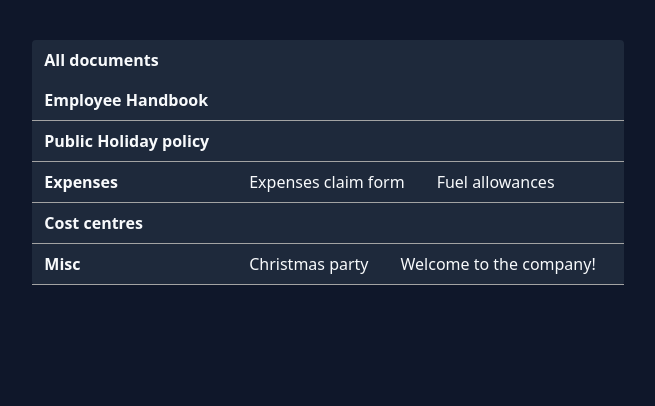
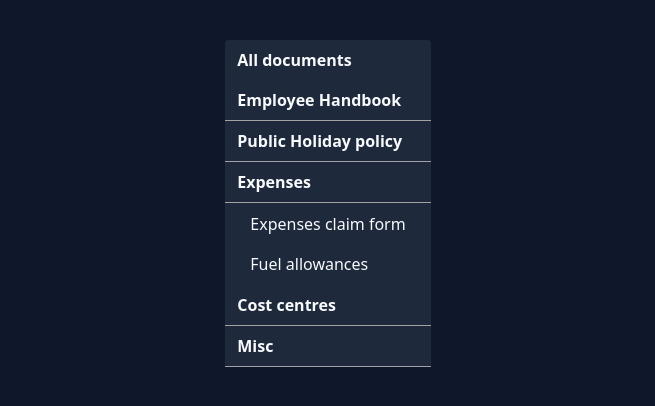
Before and after one commit to jesswils/front-end-brightHR, a Next.js app: page / in a window 1280 px wide. Both pictures are taken after a click on the element "Expenses". Shown: the top 406 px of the page, without its empty margins (312-967 px from the left). Built offline with nearby package versions, Linux system fonts and the light colour scheme.

Commit message:
Refactor and test passing

```diff
--- a/src/components/Table.tsx
+++ b/src/components/Table.tsx
@@ -1,11 +1,13 @@
-import { useState } from 'react';
+import React, { useState } from 'react';
 import { data } from '../data';
 
 const Table = () => {
-	const [isVisible, setIsVisible] = useState<boolean>(false);
+	const [expandedFolder, setExpandedFolder] = useState<string | null>(null);
 
-	const handleFolders = () => {
-		setIsVisible((prevState) => !prevState);
+	const handleFolders = (folderName: string) => {
+		setExpandedFolder(
+			(prevFolder) => (prevFolder === folderName ? null : folderName) // Toggle the expandedFolder state to either the clicked folder name or null
+		);
 	};
 
 	return (
@@ -15,33 +17,36 @@ const Table = () => {
 					<tr>
 						<th className='py-2 px-3'>All documents</th>
 					</tr>
-					{data.map((document, key) =>
-						document.type === 'folder' ? (
+					{data.map((document, key) => (
+						<React.Fragment key={key}>
+							{document.type === 'folder' && (
+								<>
 									<tr
-								key={key}
 										className='px-6 py-4 whitespace-nowrap border-b border-neutral-400 rounded hover:cursor-pointer'
-								onClick={handleFolders}
+										onClick={() => handleFolders(document.name)}
 									>
 										<td className='px-3 py-2 font-bold'>{document.name}</td>
-								<td className='px-3 py-2'>
-									{isVisible &&
-										document.files?.map((file, fileKey) => (
-											<span key={fileKey} className='px-4'>
+									</tr>
+									{expandedFolder === document.name && document.files && (
+										<tr>
+											<td>
+												{document.files.map((file, fileKey) => (
+													<p key={fileKey} className='px-6 py-2'>
 														{file.name}
-											</span>
+													</p>
 												))}
 											</td>
 										</tr>
-						) : (
-							<tr
-								key={key}
-								className='px-6 py-4 whitespace-nowrap border-b border-neutral-400 rounded'
-							>
+									)}
+								</>
+							)}
+							{document.type !== 'folder' && (
+								<tr className='px-6 py-4 whitespace-nowrap border-b border-neutral-400 rounded'>
 									<td className='px-3 py-2 font-bold'>{document.name}</td>
-								<td className='px-3 py-2'></td>
 								</tr>
-						)
 							)}
+						</React.Fragment>
+					))}
 				</tbody>
 			</table>
 		</section>
```
Also changed, not shown: 1 other file (tests, documents, lock files or other folders). Lines whose indentation alone changed are shown as unchanged.
